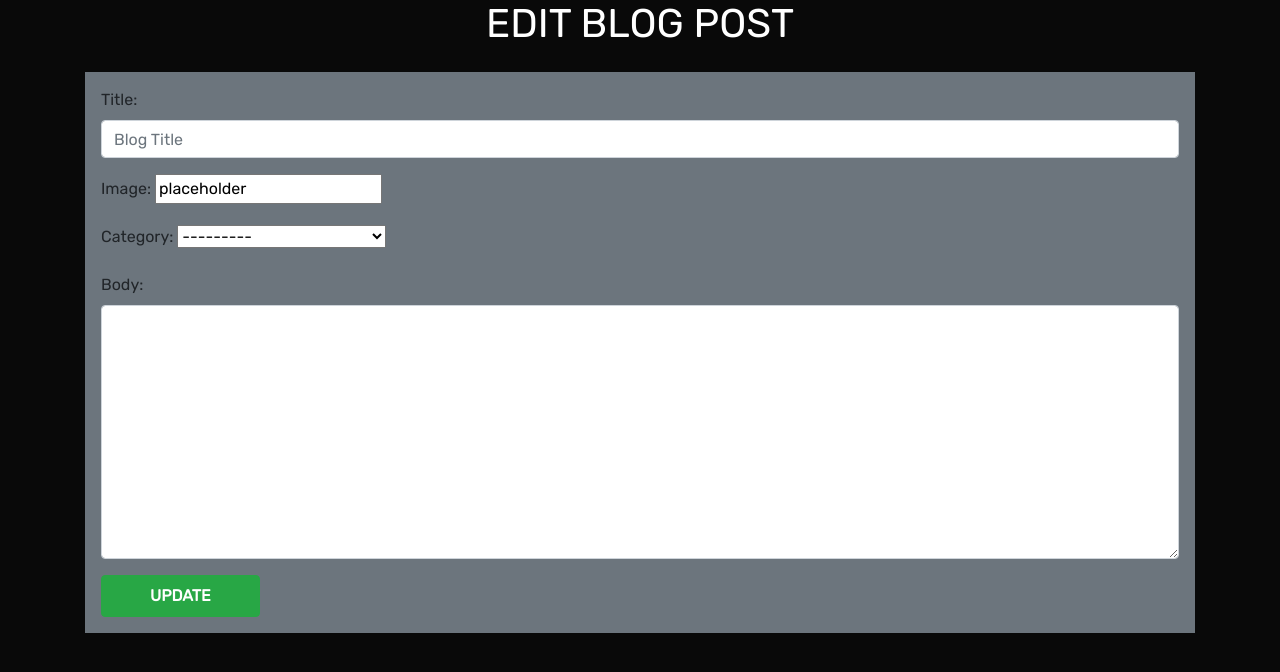
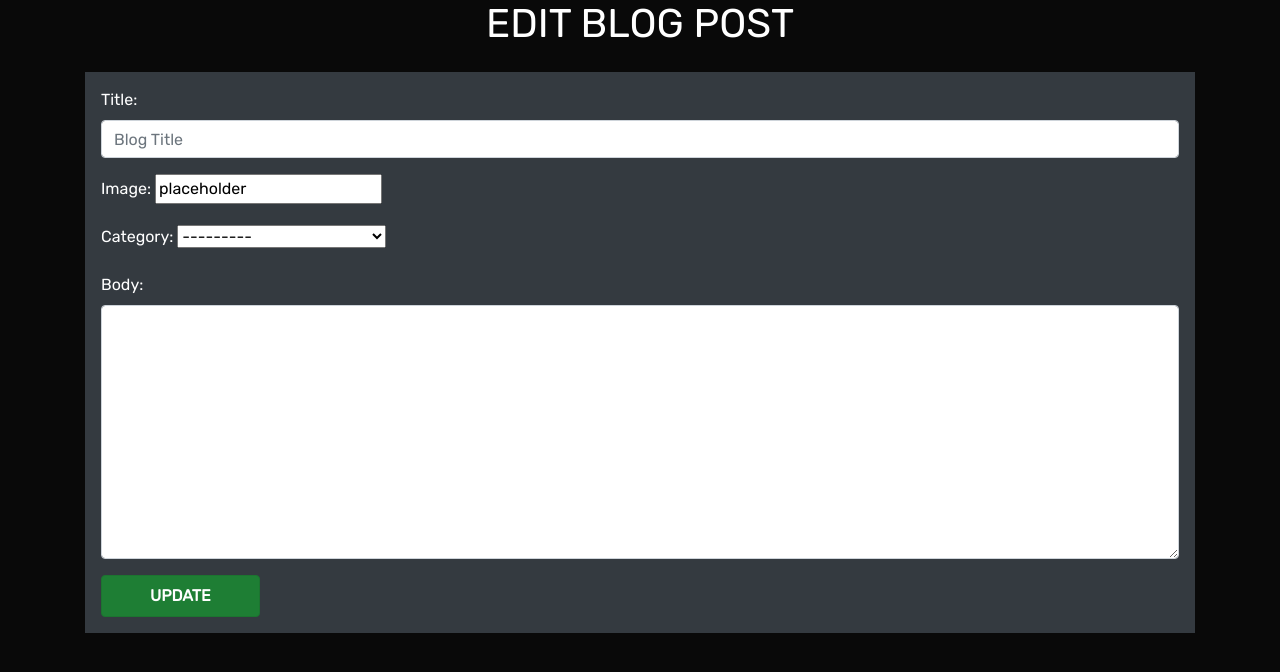
Before and after one commit to rockroman/CI_PP4-Knowledge-Flow, a Django app: template flow_blog/templates/flow_blog/edit_blog.html in a window 1280 px wide. Shown: the part 72-744 px from the top of the page. Run offline with Django 3.2, Linux system fonts and the light colour scheme; the template is opened without the code that fills it: values that come from a table or form of the project are taken from there, others are empty; a user stored in the database is signed in; data comes from the database, SQL or seed files in the repository; tables that the repository leaves empty hold one stand-in row (values such as "Sample post"); some libraries are stand-ins or nearby versions.

Commit message:
Fix vawe validator errors of broken aria-labelledby and empty button, and resolve bug of button staying outlined after click

```diff
--- a/flow_blog/templates/flow_blog/edit_blog.html
+++ b/flow_blog/templates/flow_blog/edit_blog.html
@@ -13,11 +13,11 @@
 
     <h1 class="col-12 text-center text-white"> EDIT BLOG POST</h1>
     <div class="container pt-3">
-        <div class="form-group bg-secondary p-3">
-            <form action="" method="POST" enctype="multipart/form-data">
+        <div class="form-group bg-dark p-3">
+            <form action="" method="POST" enctype="multipart/form-data" class="formlabel">
                 {% csrf_token %}
                 {{ form.as_p }}
-                <button class="btn btn-success pl-5 pr-5 p-2 font-weight-bold" type="submit">UPDATE</button>
+                <button class="btn btn-success active pl-5 pr-5 p-2 font-weight-bold" type="submit">UPDATE</button>
             </form>
         </div>
     </div>
--- a/templates/blog_modal.html
+++ b/templates/blog_modal.html
@@ -1,6 +1,6 @@
 {% block blog_modal %}
 <!-- Modal -->
-<div class="modal fade" id="my-{{ post.id }}" tabindex="-1" role="dialog" aria-labelledby="exampleModalLabel" aria-hidden="true">
+<div class="modal fade" id="my-{{ post.id }}" tabindex="-1" role="dialog" aria-labelledby="" aria-hidden="true">
     <div class="modal-dialog" role="document">
       <div class="modal-content">
         <div class="modal-header flex-column align-items-center">
@@ -20,7 +20,7 @@
         <div class="modal-footer justify-content-center">
 
           <a class="btn btn-danger " href="{% url 'delete_blog' post.id %}" >DELETE</a>
-          <button type="button" class="btn contact text-white" data-dismiss="modal">Go back</button>
+          <button type="button" class="btn btn-primary active text-white" data-dismiss="modal">Go back</button>
           <!-- <button type="button" class="btn text-dark font-weight-bold" data-dismiss="modal" style="background-color: #59cb57;">Go back</button> -->
         </div>
       </div>
--- a/templates/comment_modal.html
+++ b/templates/comment_modal.html
@@ -1,5 +1,5 @@
 {% block comment_modal %}
-  <div class="modal fade" id="my-{{comment.id}}" tabindex="-1" role="dialog" aria-labelledby="exampleModalLabel" aria-hidden="true">
+  <div class="modal fade" id="my-{{comment.id}}" tabindex="-1" role="dialog" aria-labelledby="comment-text" aria-hidden="true">
     <div class="modal-dialog" role="document">
       <div class="modal-content">
         <div class="modal-header flex-column align-items-center">
--- a/templates/update_comment_modal.html
+++ b/templates/update_comment_modal.html
@@ -1,6 +1,6 @@
 
 {% block update_comment_modal %}
-  <div class="modal fade comment" id="updatemy-{{comment.id}}" tabindex="-1" role="dialog" aria-labelledby="exampleModalLabel" aria-hidden="true">
+  <div class="modal fade comment" id="updatemy-{{comment.id}}" tabindex="-1" role="dialog"  aria-hidden="true">
     <div class="modal-dialog" role="document">
       <div class="modal-content">
         <div class="modal-header flex-column align-items-center">
```
Also changed, not shown: flow_blog/templates/flow_blog/blog_details.html (+4 -7 lines), flow_blog/views.py (+5 -4 lines).
